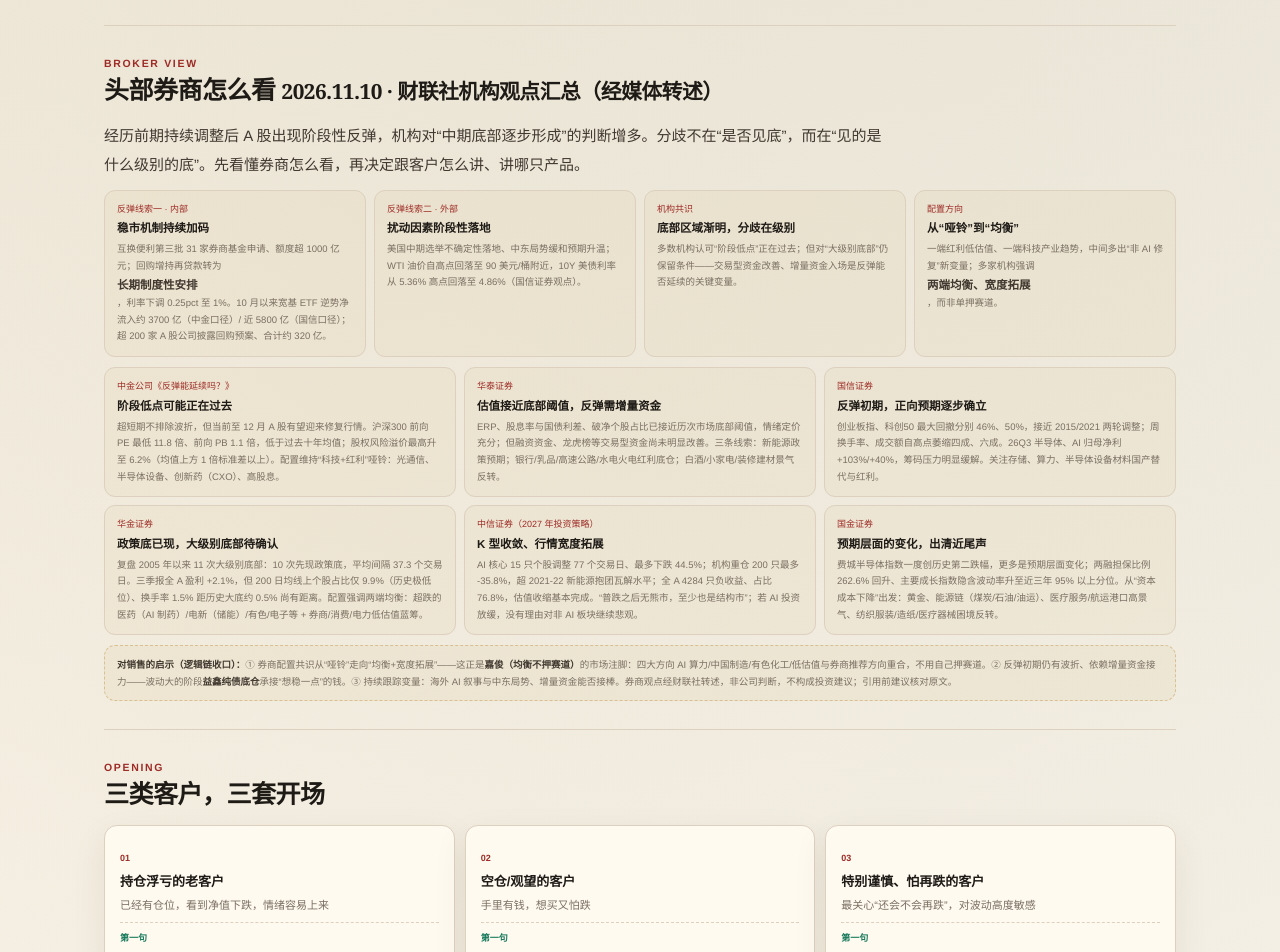
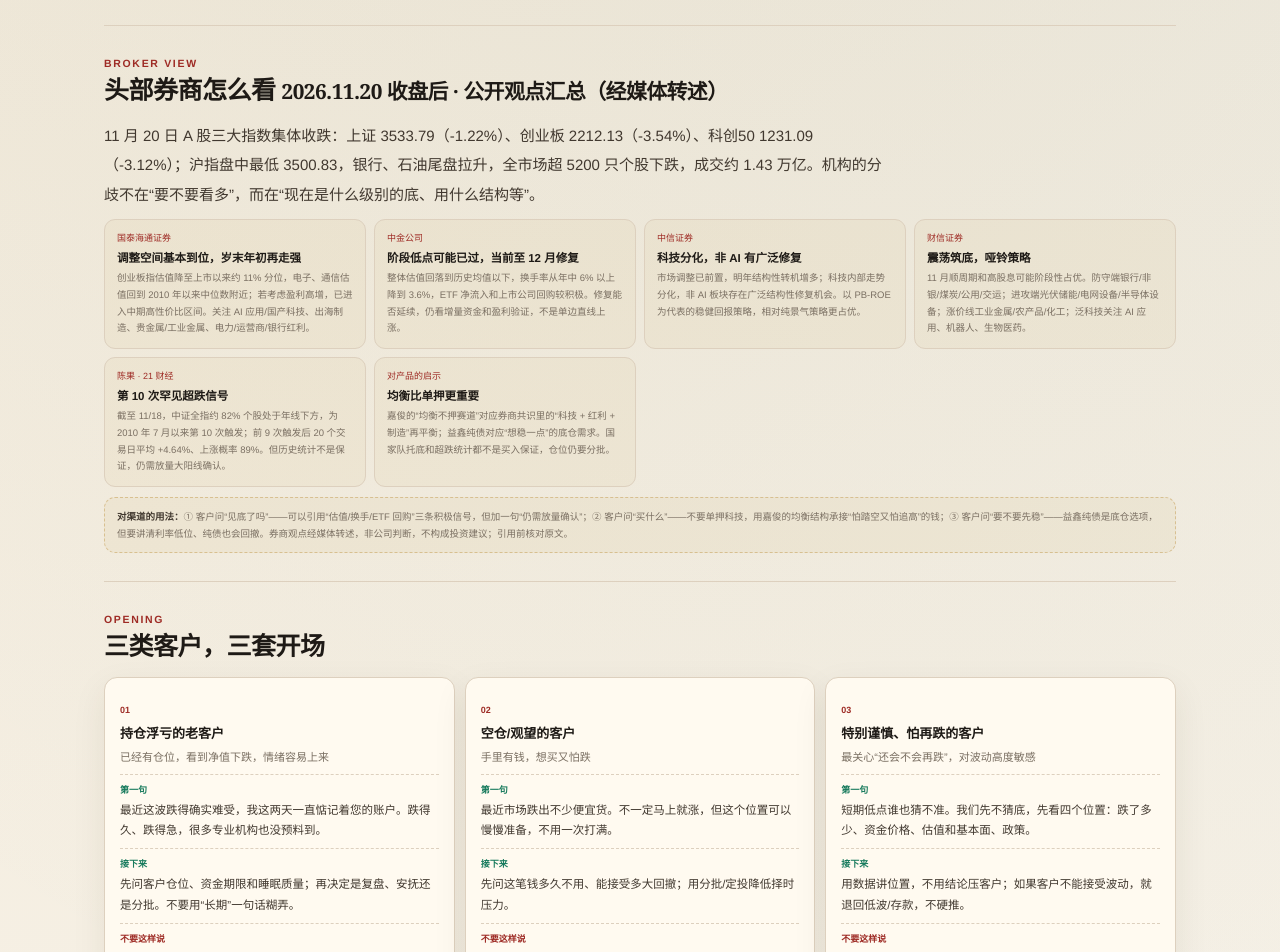
Before and after one commit to Evoliu07/dfh-wm-brief, a plain HTML site: page index.html in a window 1280 px wide. Shown: the part 974-1926 px from the top of the page. Drawn offline with Linux system fonts and the light colour scheme.

Commit message:
fix: 更新首页日期与 11/20 券商观点

```diff
--- a/app.js
+++ b/app.js
@@ -210,12 +210,22 @@ function renderEvents(data) {
     </div>`).join('');
 }
 
+function updateTodayLabel(dateStr) {
+  const el = $('today-label');
+  if (!el || !dateStr) return;
+  const d = new Date(dateStr + 'T00:00:00');
+  if (Number.isNaN(d.getTime())) return;
+  const week = ['日','一','二','三','四','五','六'][d.getDay()];
+  el.textContent = `${d.getFullYear()}.${String(d.getMonth()+1).padStart(2,'0')}.${String(d.getDate()).padStart(2,'0')} · 周${week}`;
+}
+
 function init() {
   const data = window.PORTAL_DATA;
   if (!data) return;
   $('summary').textContent = data.market.summary;
   $('updated').textContent = data.meta.updated_at;
   $('data-date').textContent = data.meta.data_date;
+  updateTodayLabel(data.meta.data_date);
   $('disclaimer').textContent = data.meta.disclaimer;
   renderMarket(data);
   renderOpenings(data);
--- a/index.html
+++ b/index.html
@@ -28,7 +28,7 @@
 
   <main>
     <section class="hero">
-      <div class="eyebrow">2026.11.10 · 周二</div>
+      <div class="eyebrow" id="today-label">2026.11.20 · 周五</div>
       <h1>市场速览</h1>
       <p class="summary" id="summary">—</p>
       <div class="meta"><span>数据时间 <b id="updated">—</b></span><span class="dot"></span><span>数据日 <b id="data-date">—</b></span></div>
@@ -45,24 +45,18 @@
 
     <section class="section">
       <div class="section-head">
-        <div><div class="eyebrow">BROKER VIEW</div><h2>头部券商怎么看 <small>2026.11.10 · 财联社机构观点汇总（经媒体转述）</small></h2></div>
+        <div><div class="eyebrow">BROKER VIEW</div><h2>头部券商怎么看 <small>2026.11.20 收盘后 · 公开观点汇总（经媒体转述）</small></h2></div>
       </div>
-      <p class="summary" style="margin:0 0 2px">经历前期持续调整后 A 股出现阶段性反弹，机构对“中期底部逐步形成”的判断增多。分歧不在“是否见底”，而在“见的是什么级别的底”。先看懂券商怎么看，再决定跟客户怎么讲、讲哪只产品。</p>
+      <p class="summary" style="margin:0 0 2px">11 月 20 日 A 股三大指数集体收跌：上证 3533.79（-1.22%）、创业板 2212.13（-3.54%）、科创50 1231.09（-3.12%）；沪指盘中最低 3500.83，银行、石油尾盘拉升，全市场超 5200 只个股下跌，成交约 1.43 万亿。机构的分歧不在“要不要看多”，而在“现在是什么级别的底、用什么结构等”。</p>
       <div class="viewpoint-grid">
-        <article class="viewpoint-card"><span>反弹线索一 · 内部</span><b>稳市机制持续加码</b><p>互换便利第三批 31 家券商基金申请、额度超 1000 亿元；回购增持再贷款转为<b>长期制度性安排</b>，利率下调 0.25pct 至 1%。10 月以来宽基 ETF 逆势净流入约 3700 亿（中金口径）/ 近 5800 亿（国信口径）；超 200 家 A 股公司披露回购预案、合计约 320 亿。</p></article>
-        <article class="viewpoint-card"><span>反弹线索二 · 外部</span><b>扰动因素阶段性落地</b><p>美国中期选举不确定性落地、中东局势缓和预期升温；WTI 油价自高点回落至 90 美元/桶附近，10Y 美债利率从 5.36% 高点回落至 4.86%（国信证券观点）。</p></article>
-        <article class="viewpoint-card"><span>机构共识</span><b>底部区域渐明，分歧在级别</b><p>多数机构认可“阶段低点”正在过去；但对“大级别底部”仍保留条件——交易型资金改善、增量资金入场是反弹能否延续的关键变量。</p></article>
-        <article class="viewpoint-card"><span>配置方向</span><b>从“哑铃”到“均衡”</b><p>一端红利低估值、一端科技产业趋势，中间多出“非 AI 修复”新变量；多家机构强调<b>两端均衡、宽度拓展</b>，而非单押赛道。</p></article>
+        <article class="viewpoint-card"><span>国泰海通证券</span><b>调整空间基本到位，岁末年初再走强</b><p>创业板指估值降至上市以来约 11% 分位，电子、通信估值回到 2010 年以来中位数附近；若考虑盈利高增，已进入中期高性价比区间。关注 AI 应用/国产科技、出海制造、贵金属/工业金属、电力/运营商/银行红利。</p></article>
+        <article class="viewpoint-card"><span>中金公司</span><b>阶段低点可能已过，当前至 12 月修复</b><p>整体估值回落到历史均值以下，换手率从年中 6% 以上降到 3.6%，ETF 净流入和上市公司回购较积极。修复能否延续，仍看增量资金和盈利验证，不是单边直线上涨。</p></article>
+        <article class="viewpoint-card"><span>中信证券</span><b>科技分化，非 AI 有广泛修复</b><p>市场调整已前置，明年结构性转机增多；科技内部走势分化，非 AI 板块存在广泛结构性修复机会。以 PB-ROE 为代表的稳健回报策略，相对纯景气策略更占优。</p></article>
+        <article class="viewpoint-card"><span>财信证券</span><b>震荡筑底，哑铃策略</b><p>11 月顺周期和高股息可能阶段性占优。防守端银行/非银/煤炭/公用/交运；进攻端光伏储能/电网设备/半导体设备；涨价线工业金属/农产品/化工；泛科技关注 AI 应用、机器人、生物医药。</p></article>
+        <article class="viewpoint-card"><span>陈果 · 21 财经</span><b>第 10 次罕见超跌信号</b><p>截至 11/18，中证全指约 82% 个股处于年线下方，为 2010 年 7 月以来第 10 次触发；前 9 次触发后 20 个交易日平均 +4.64%、上涨概率 89%。但历史统计不是保证，仍需放量大阳线确认。</p></article>
+        <article class="viewpoint-card"><span>对产品的启示</span><b>均衡比单押更重要</b><p>嘉俊的“均衡不押赛道”对应券商共识里的“科技 + 红利 + 制造”再平衡；益鑫纯债对应“想稳一点”的底仓需求。国家队托底和超跌统计都不是买入保证，仓位仍要分批。</p></article>
       </div>
-      <div class="broker-grid">
-        <article class="viewpoint-card"><span>中金公司《反弹能延续吗？》</span><b>阶段低点可能正在过去</b><p>超短期不排除波折，但当前至 12 月 A 股有望迎来修复行情。沪深300 前向 PE 最低 11.8 倍、前向 PB 1.1 倍，低于过去十年均值；股权风险溢价最高升至 6.2%（均值上方 1 倍标准差以上）。配置维持“科技+红利”哑铃：光通信、半导体设备、创新药（CXO）、高股息。</p></article>
-        <article class="viewpoint-card"><span>华泰证券</span><b>估值接近底部阈值，反弹需增量资金</b><p>ERP、股息率与国债利差、破净个股占比已接近历次市场底部阈值，情绪定价充分；但融资资金、龙虎榜等交易型资金尚未明显改善。三条线索：新能源政策预期；银行/乳品/高速公路/水电火电红利底仓；白酒/小家电/装修建材景气反转。</p></article>
-        <article class="viewpoint-card"><span>国信证券</span><b>反弹初期，正向预期逐步确立</b><p>创业板指、科创50 最大回撤分别 46%、50%，接近 2015/2021 两轮调整；周换手率、成交额自高点萎缩四成、六成。26Q3 半导体、AI 归母净利 +103%/+40%，筹码压力明显缓解。关注存储、算力、半导体设备材料国产替代与红利。</p></article>
-        <article class="viewpoint-card"><span>华金证券</span><b>政策底已现，大级别底部待确认</b><p>复盘 2005 年以来 11 次大级别底部：10 次先现政策底，平均间隔 37.3 个交易日。三季报全 A 盈利 +2.1%，但 200 日均线上个股占比仅 9.9%（历史极低位）、换手率 1.5% 距历史大底约 0.5% 尚有距离。配置强调两端均衡：超跌的医药（AI 制药）/电新（储能）/有色/电子等 + 券商/消费/电力低估值蓝筹。</p></article>
-        <article class="viewpoint-card"><span>中信证券（2027 年投资策略）</span><b>K 型收敛、行情宽度拓展</b><p>AI 核心 15 只个股调整 77 个交易日、最多下跌 44.5%；机构重仓 200 只最多 -35.8%，超 2021-22 新能源抱团瓦解水平；全 A 4284 只负收益、占比 76.8%，估值收缩基本完成。“普跌之后无熊市，至少也是结构市”；若 AI 投资放缓，没有理由对非 AI 板块继续悲观。</p></article>
-        <article class="viewpoint-card"><span>国金证券</span><b>预期层面的变化，出清近尾声</b><p>费城半导体指数一度创历史第二跌幅，更多是预期层面变化；两融担保比例 262.6% 回升、主要成长指数隐含波动率升至近三年 95% 以上分位。从“资本成本下降”出发：黄金、能源链（煤炭/石油/油运）、医疗服务/航运港口高景气、纺织服装/造纸/医疗器械困境反转。</p></article>
-      </div>
-      <div class="broker-note"><b>对销售的启示（逻辑链收口）：</b>① 券商配置共识从“哑铃”走向“均衡+宽度拓展”——这正是<b>嘉俊（均衡不押赛道）</b>的市场注脚：四大方向 AI 算力/中国制造/有色化工/低估值与券商推荐方向重合，不用自己押赛道。② 反弹初期仍有波折、依赖增量资金接力——波动大的阶段<b>益鑫纯债底仓</b>承接“想稳一点”的钱。③ 持续跟踪变量：海外 AI 叙事与中东局势、增量资金能否接棒。券商观点经财联社转述，非公司判断，不构成投资建议；引用前建议核对原文。</div>
+      <div class="broker-note"><b>对渠道的用法：</b>① 客户问“见底了吗”——可以引用“估值/换手/ETF 回购”三条积极信号，但加一句“仍需放量确认”；② 客户问“买什么”——不要单押科技，用嘉俊的均衡结构承接“怕踏空又怕追高”的钱；③ 客户问“要不要先稳”——益鑫纯债是底仓选项，但要讲清利率低位、纯债也会回撤。券商观点经媒体转述，非公司判断，不构成投资建议；引用前核对原文。</div>
     </section>
 
     <section class="section">
```
